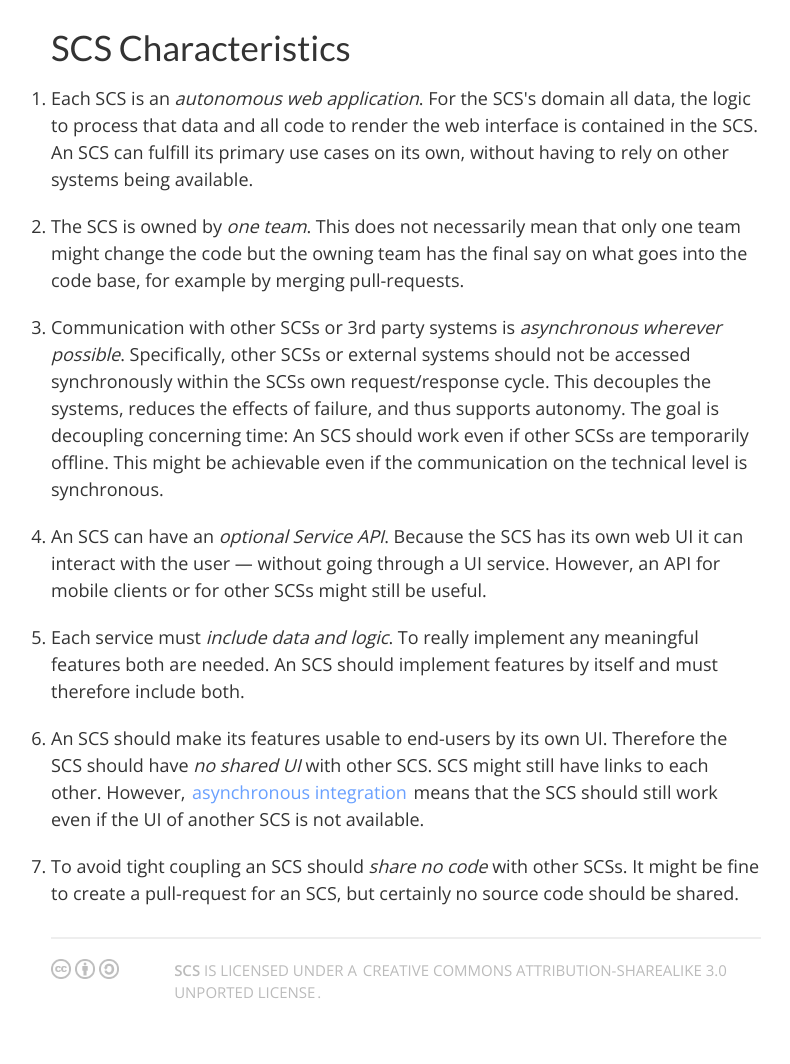
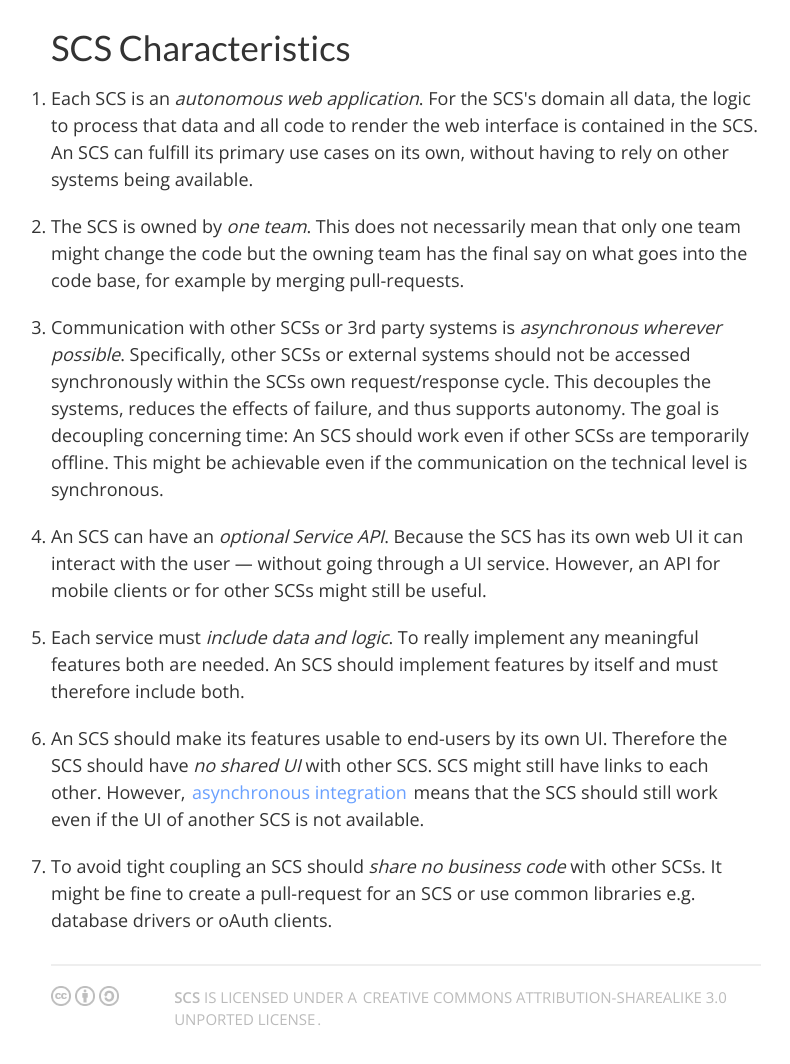
Before and after one commit to innoq/SCS, a Jekyll site: the page built from index.html, in a window 1280 px wide, cut to the strip 718-1829 px from the top of the page. Shown: the top 1064 px of the strip, without its empty margins (109-899 px from the left). Built offline with Jekyll 4.4.1, drawn with Linux system fonts in a browser that asks for light colours.

Commit message:
Clarified no code. Closes #2

```diff
--- a/index.html
+++ b/index.html
@@ -60,7 +60,7 @@ SCSs.<p>
 	</li>
 
 	<li id="no-code-sharing">To avoid tight coupling an SCS should
-	<em>share no code</em> with other SCSs. It might be fine to
-	create a pull-request for an SCS, but certainly no source code
-	should be shared.</li>
+	<em>share no business code</em> with other SCSs. It might be fine to
+	create a pull-request for an SCS or use common libraries
+	e.g. database drivers or oAuth clients.</li>
 </ol>
```
